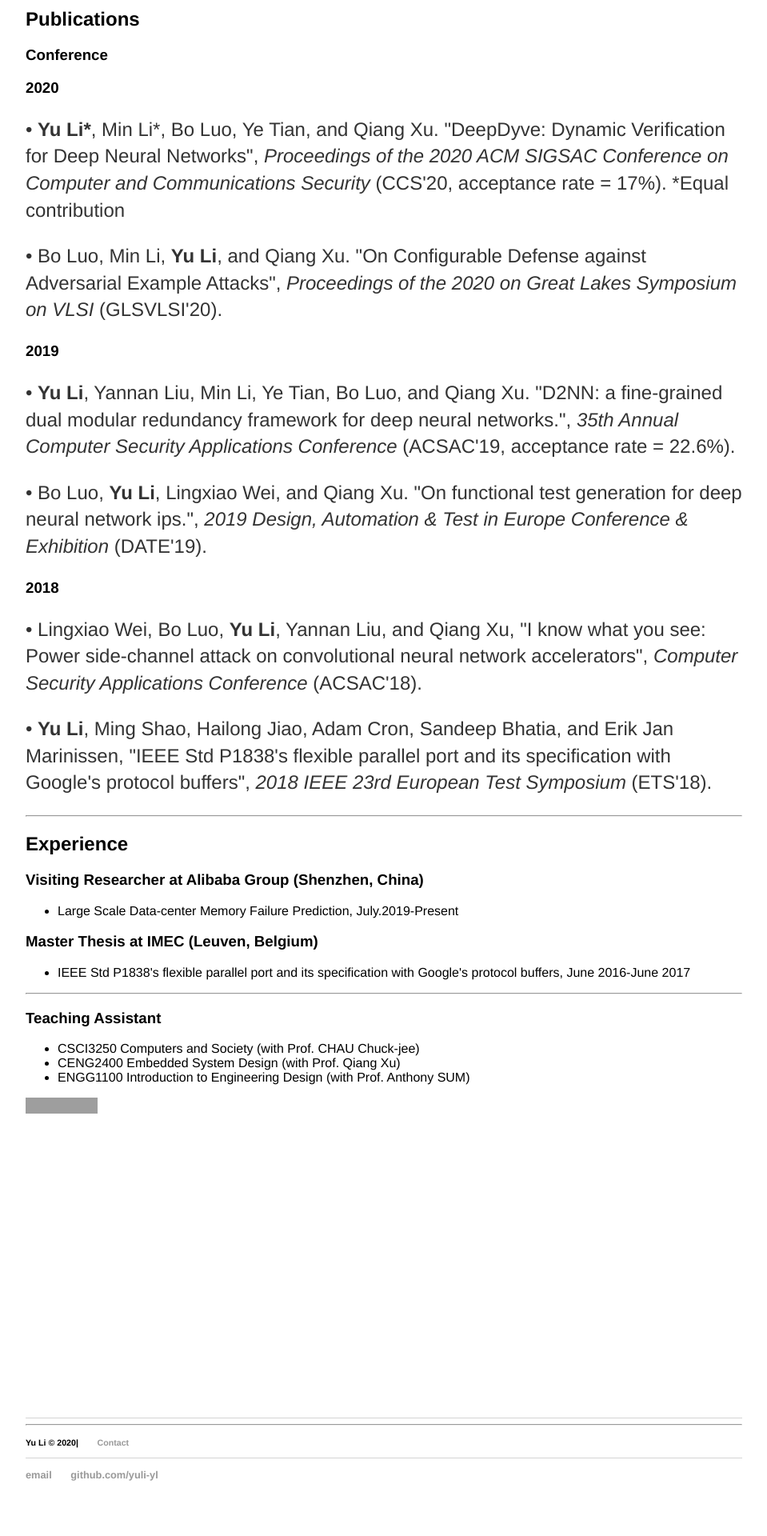
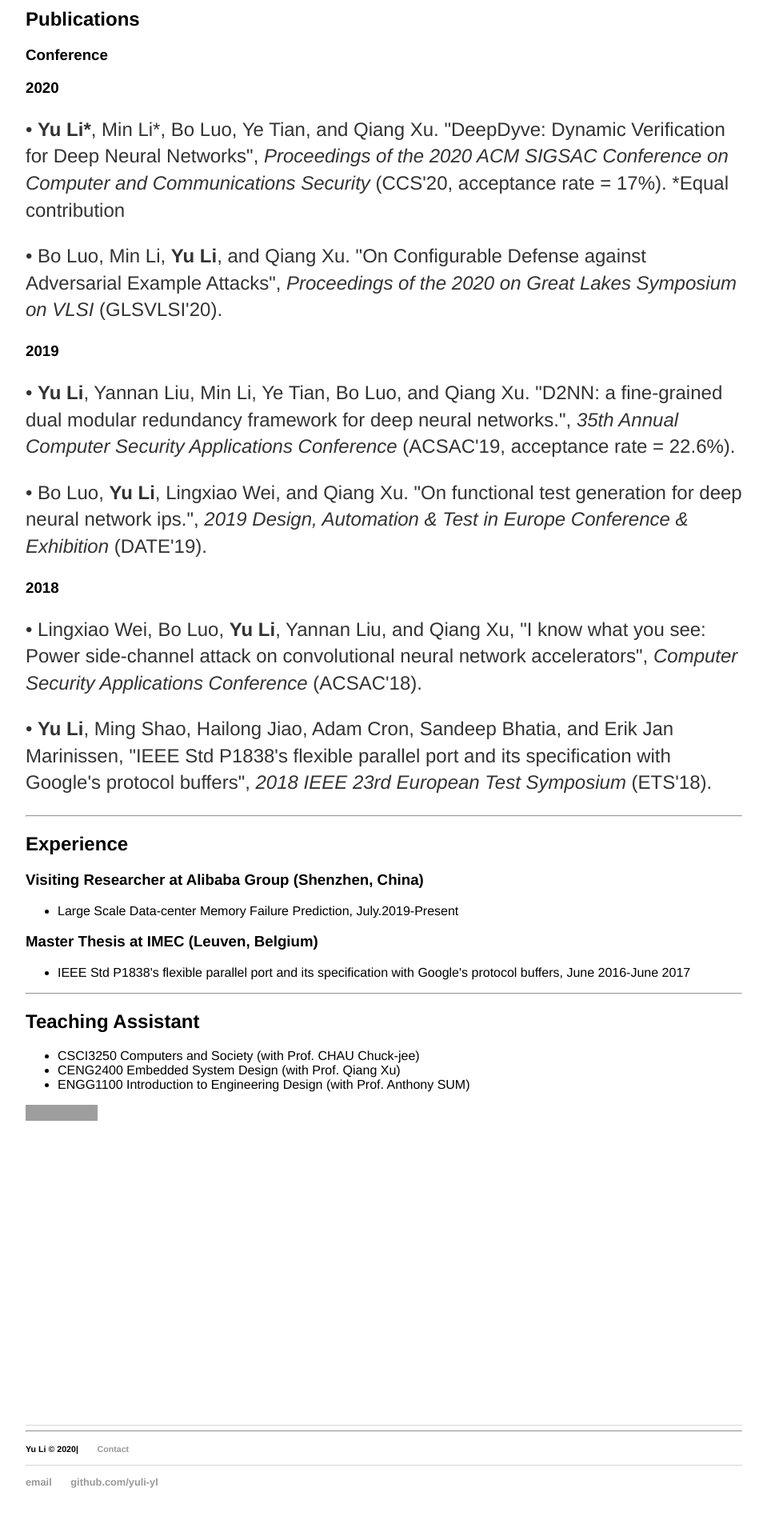
Before and after one commit to yuli-yl/yuli-ly.github.io, a Jekyll site: the page built from index.html, in a window 1280 px wide. Shown: the part 734-2654 px from the top of the page at 80% size, without its empty margins (160-1119 px from the left). Built offline with Jekyll 4.4.1, drawn with Linux system fonts in a browser that asks for light colours; grey boxes are pictures that could not be loaded.

```diff
--- a/index.html
+++ b/index.html
@@ -87,7 +87,7 @@ title: Yu LI
         </article>
         <hr>
         <article id="teaching">
-          <h3>Teaching Assistant</h3>
+          <h2>Teaching Assistant</h2>
           <ul>
             <li>CSCI3250 Computers and Society (with Prof. CHAU Chuck-jee)</li>
             <li>CENG2400 Embedded System Design (with Prof. Qiang Xu)</li>
```
